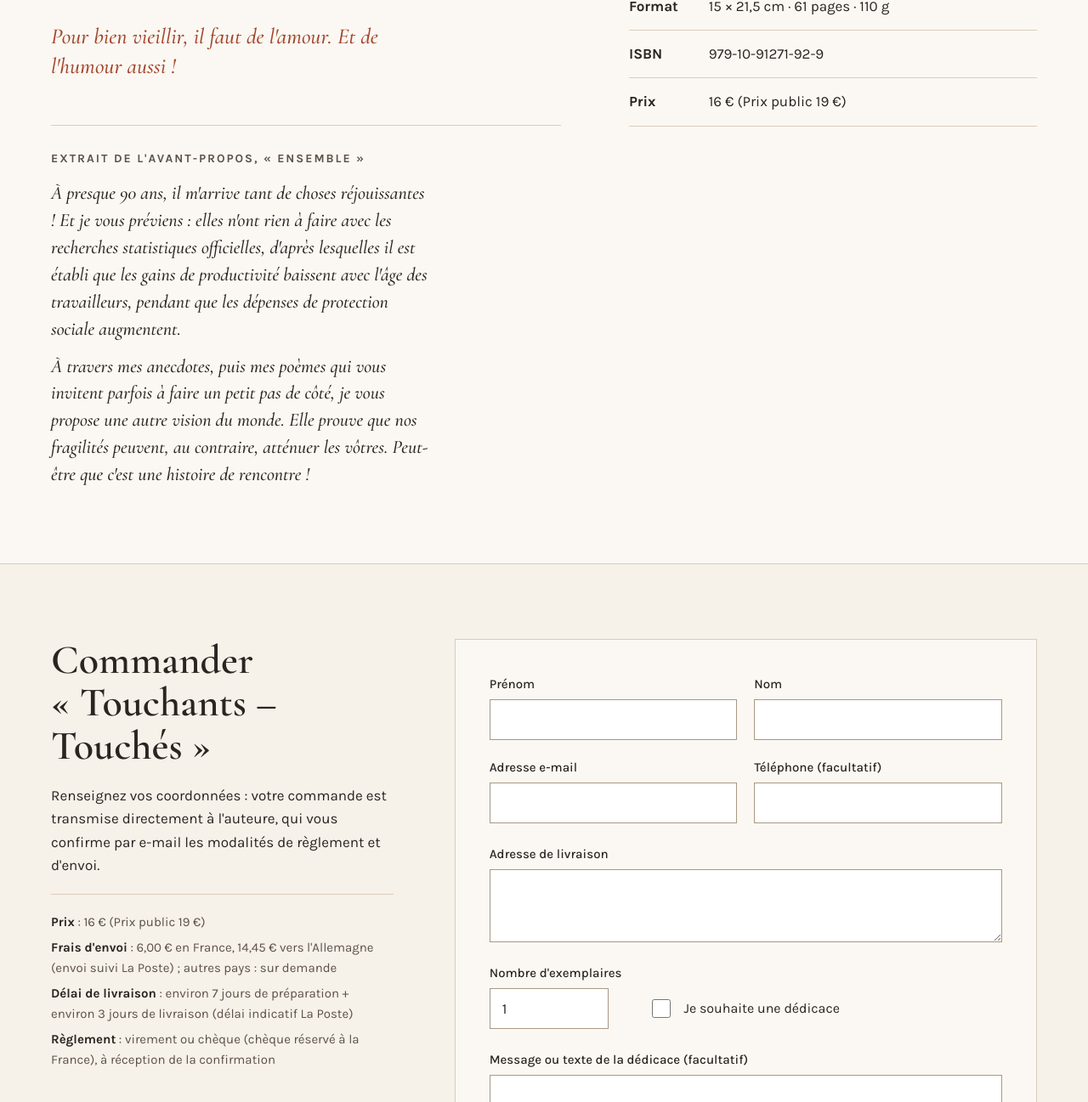
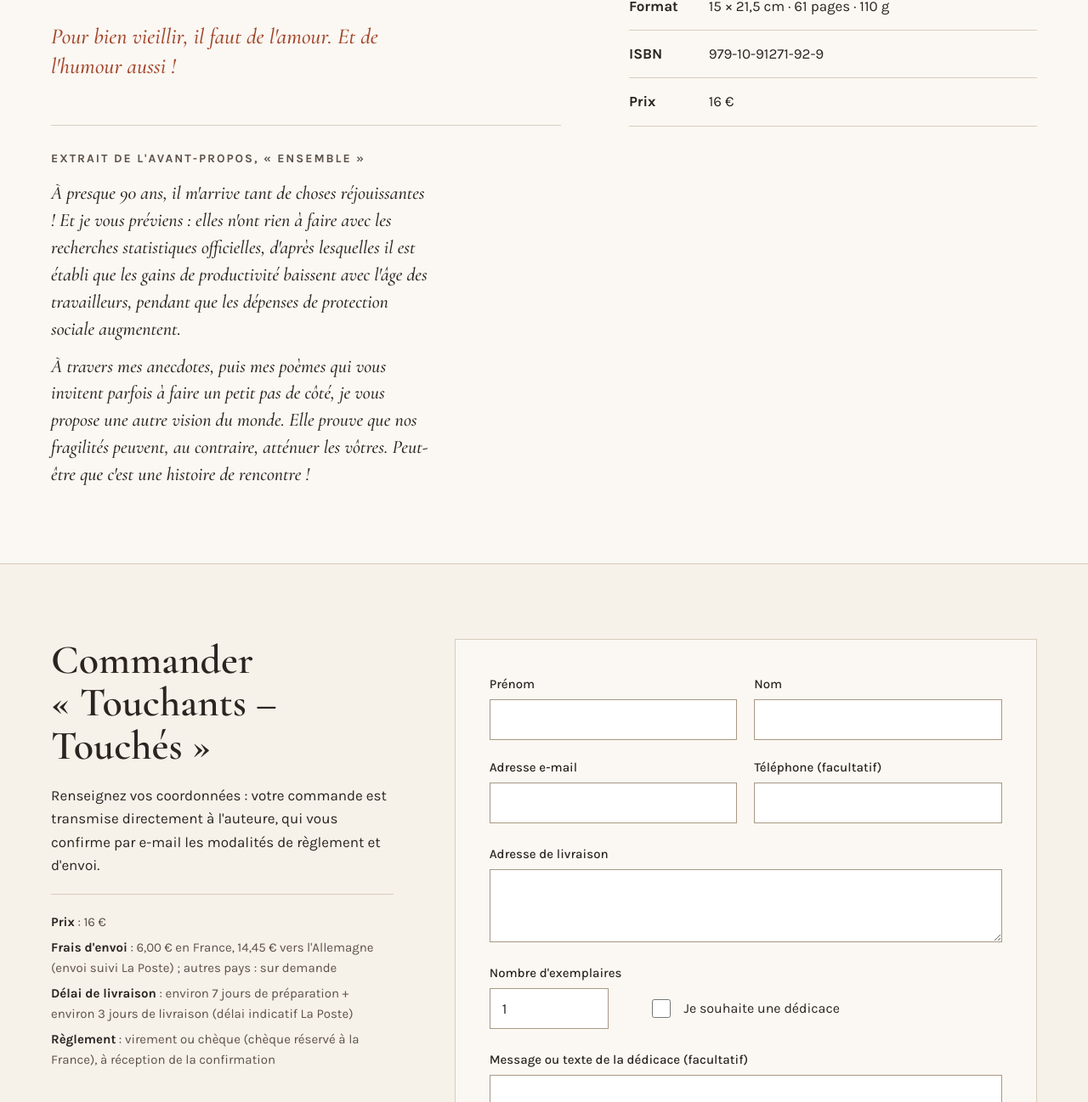
Before and after one commit to marcbrunstein/ingridbrunstein.fr, a plain HTML site: page index.html in a window 1280 px wide. Shown: the part 1166-2463 px from the top of the page at 85% size. Drawn offline with nearby package versions, Linux system fonts and the light colour scheme.

Commit message:
Prix : 16 € (suppression de la mention du prix public)
Co-Authored-By: Claude Sonnet 5.5 <noreply@anthropic.com>
Claude-Session: https://claude.ai/code/session_01Fuj2DjJrHp8y9gq2WJtHNo

```diff
--- a/index.html
+++ b/index.html
@@ -77,7 +77,7 @@ html{scroll-behavior:smooth}
 <dt style="padding:14px 24px 14px 0;border-bottom:1px solid #D9CDBD;font-weight:700">Langue</dt><dd style="margin:0;padding:14px 0;border-bottom:1px solid #D9CDBD">Français</dd>
 <dt style="padding:14px 24px 14px 0;border-bottom:1px solid #D9CDBD;font-weight:700">Format</dt><dd style="margin:0;padding:14px 0;border-bottom:1px solid #D9CDBD">15 × 21,5 cm · 61 pages · 110 g</dd>
 <dt style="padding:14px 24px 14px 0;border-bottom:1px solid #D9CDBD;font-weight:700">ISBN</dt><dd style="margin:0;padding:14px 0;border-bottom:1px solid #D9CDBD">979-10-91271-92-9</dd>
-<dt style="padding:14px 24px 14px 0;border-bottom:1px solid #D9CDBD;font-weight:700">Prix</dt><dd style="margin:0;padding:14px 0;border-bottom:1px solid #D9CDBD">16 € (Prix public 19 €)</dd>
+<dt style="padding:14px 24px 14px 0;border-bottom:1px solid #D9CDBD;font-weight:700">Prix</dt><dd style="margin:0;padding:14px 0;border-bottom:1px solid #D9CDBD">16 €</dd>
 </dl>
 </div>
 </div>
@@ -90,7 +90,7 @@ html{scroll-behavior:smooth}
 <h2 style="margin:0;font-family:'Cormorant Garamond',Georgia,serif;font-weight:600;font-size:48px;line-height:1.05">Commander<br>« Touchants – Touchés »</h2>
 <p style="margin:0;max-width:44ch">Renseignez vos coordonnées : votre commande est transmise directement à l'auteure, qui vous confirme par e-mail les modalités de règlement et d'envoi.</p>
 <div style="display:flex;flex-direction:column;gap:6px;padding:20px 0 0;border-top:1px solid #D9CDBD;font-size:15px;color:#5E524A">
-<span><strong style="color:#2B2420">Prix</strong> : 16 € (Prix public 19 €)</span>
+<span><strong style="color:#2B2420">Prix</strong> : 16 €</span>
 <span><strong style="color:#2B2420">Frais d'envoi</strong> : 6,00 € en France, 14,45 € vers l'Allemagne (envoi suivi La Poste) ; autres pays : sur demande</span>
 <span><strong style="color:#2B2420">Délai de livraison</strong> : environ 7 jours de préparation + environ 3 jours de livraison (délai indicatif La Poste)</span>
 <span><strong style="color:#2B2420">Règlement</strong> : virement ou chèque (chèque réservé à la France), à réception de la confirmation</span>
```
Also changed, not shown: de.html (+2 -2 lines).
